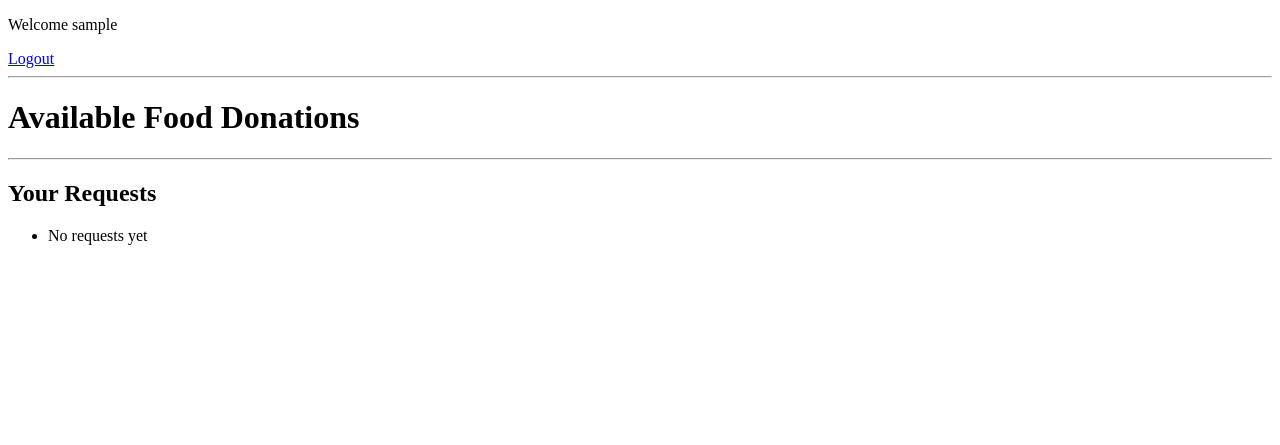
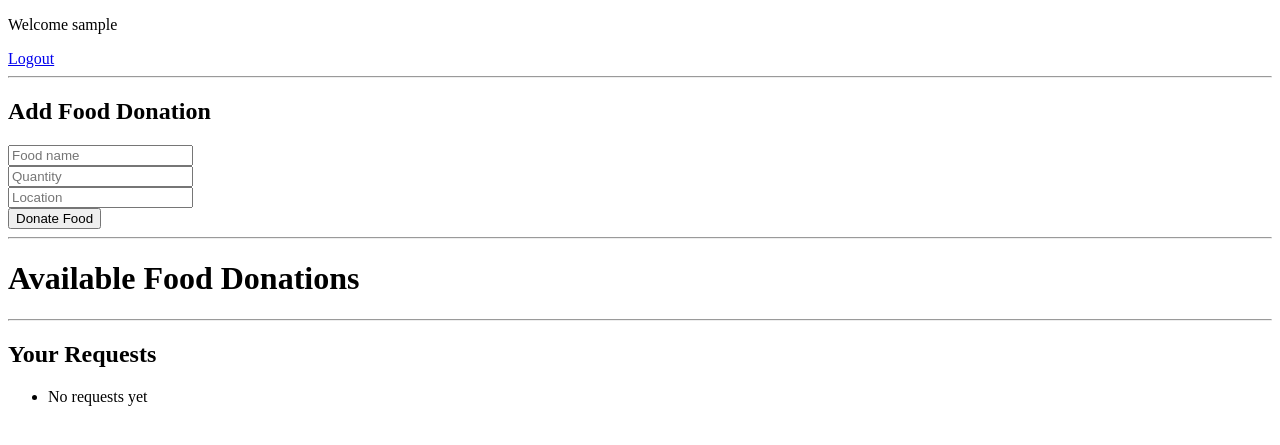
Before and after one commit to sahilabassdar/food_donation, a Django app: page / in a window 1280 px wide. Shown: the top 445 px of the page. Run offline with Django 5.2, Linux system fonts and the light colour scheme; the visitor is signed in with stand-in values (Sample User, id 1); data that the repository does not hold is empty.

Commit message:
update donation system and settings

```diff
--- a/donation/templates/home.html
+++ b/donation/templates/home.html
@@ -5,7 +5,7 @@
 </head>
 <body>
 
-<!-- 🔐 LOGIN / LOGOUT SECTION -->
+<!-- LOGIN / LOGOUT -->
 {% if user.is_authenticated %}
     <p>Welcome {{ user.username }}</p>
     <a href="{% url 'logout' %}">Logout</a>
@@ -16,6 +16,24 @@
 
 <hr>
 
+<!-- DONOR FORM -->
+<h2>Add Food Donation</h2>
+
+{% if user.is_authenticated %}
+<form method="POST">
+    {% csrf_token %}
+    <input type="text" name="name" placeholder="Food name" required><br>
+    <input type="text" name="quantity" placeholder="Quantity" required><br>
+    <input type="text" name="location" placeholder="Location" required><br>
+    <button type="submit">Donate Food</button>
+</form>
+{% else %}
+<p>Please login to donate food</p>
+{% endif %}
+
+<hr>
+
+<!-- FOOD LIST -->
 <h1>Available Food Donations</h1>
 
 <ul>
@@ -32,6 +50,7 @@
 
 <hr>
 
+<!-- USER REQUESTS -->
 <h2>Your Requests</h2>
 
 <ul>
--- a/donation/views.py
+++ b/donation/views.py
@@ -6,11 +6,30 @@ from django.http import HttpResponse
 
 
 def home(request):
+    # 🔹 ADD FOOD (donor)
+    if request.method == "POST":
+        if not request.user.is_authenticated:
+            return redirect('login')
+
+        name = request.POST.get("name")
+        quantity = request.POST.get("quantity")
+        location = request.POST.get("location")
+
+        FoodDonation.objects.create(
+            donor=request.user,
+            food_name=name,
+            quantity=quantity,
+            location=location
+        )
+
+        return redirect('home')
+
+    # 🔹 SHOW FOOD LIST
     foods = FoodDonation.objects.all()
 
+    # 🔹 SHOW USER REQUESTS
     if request.user.is_authenticated:
-        user = request.user
-        requests = Request.objects.filter(requester=user)
+        requests = Request.objects.filter(requester=request.user)
     else:
         requests = []
 
@@ -26,11 +45,9 @@ def request_food(request, id):
 
     food = FoodDonation.objects.get(id=id)
 
-    user = request.user
-
     Request.objects.create(
         food=food,
-        requester=user
+        requester=request.user
     )
 
     return redirect('home')
@@ -38,10 +55,10 @@ def request_food(request, id):
 
 def signup_view(request):
     if request.method == 'POST':
-        username = request.POST['username']
-        password = request.POST['password']
-
-        user = User.objects.create_user(username=username, password=password)
+        user = User.objects.create_user(
+            username=request.POST['username'],
+            password=request.POST['password']
+        )
         login(request, user)
         return redirect('home')
 
@@ -50,16 +67,17 @@ def signup_view(request):
 
 def login_view(request):
     if request.method == 'POST':
-        username = request.POST['username']
-        password = request.POST['password']
+        user = authenticate(
+            request,
+            username=request.POST['username'],
+            password=request.POST['password']
+        )
 
-        user = authenticate(request, username=username, password=password)
-
-        if user is not None:
+        if user:
             login(request, user)
             return redirect('home')
-        else:
-            return HttpResponse("Invalid credentials")
+
+        return HttpResponse("Invalid credentials")
 
     return render(request, 'login.html')
 
```
Also changed, not shown: food_project/settings.py (+25 -5 lines).
